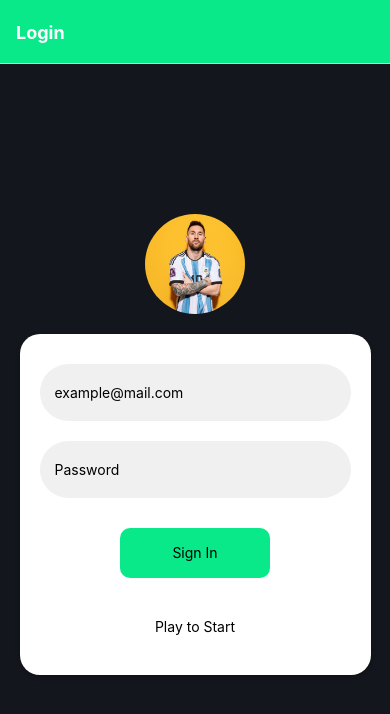
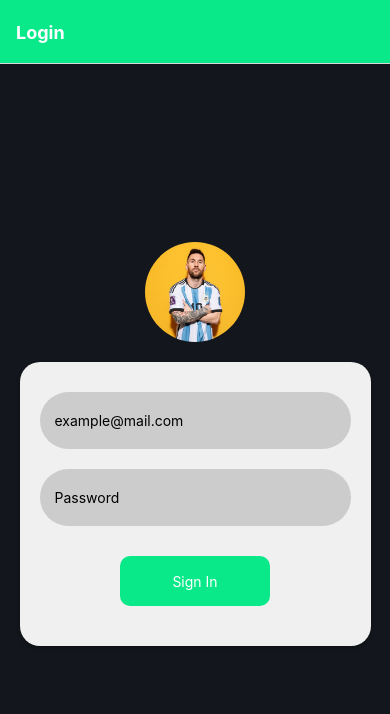
Before and after one commit to jolimadev2/updateApp3Games, a React Native app: screen /Login in a window 390 px wide. Shown: the top 714 px of the page. Built offline with nearby package versions, Linux system fonts and the light colour scheme; no server answers.

Commit message:
authentication Firebase Log In

```diff
--- a/App.jsx
+++ b/App.jsx
@@ -1,5 +1,5 @@
 import * as React from "react";
-import { View, Text, StyleSheet } from "react-native";
+import {StyleSheet } from "react-native";
 import { NavigationContainer } from "@react-navigation/native";
 import { createNativeStackNavigator } from "@react-navigation/native-stack";
 import HomeScreen from "./screens/HomeScreen";
--- a/package.json
+++ b/package.json
@@ -13,6 +13,7 @@
     "@react-navigation/native-stack": "^6.9.13",
     "expo": "~51.0.18",
     "expo-status-bar": "~1.12.1",
+    "firebase": "^10.12.3",
     "react": "18.2.0",
     "react-native": "0.74.3"
   },
--- a/screens/LogInScreen.jsx
+++ b/screens/LogInScreen.jsx
@@ -1,14 +1,46 @@
-import React from "react";
+import React, { useState } from "react";
 import {
   Text,
   StyleSheet,
   View,
   TextInput,
   TouchableOpacity,
-  Image
+  Image,
+  Alert
 } from "react-native";
+import appFirebase from '../credentials';
+import { getAuth,signInWithEmailAndPassword } from "firebase/auth";
 
-const LogInScreen = ({navigation}) => {
+
+
+
+const auth = getAuth(appFirebase)
+/**
+ *
+ * Function that handles the login,
+ * @returns when the user is authenticated by logging in correctly
+ * he/she can navigate to the Home screen.
+ */
+const LogInScreen = (props) => {
+
+
+  const [email, setEmail] = useState()
+  const [password, setPassword] = useState()
+
+  const login = async() => {
+    try {
+      await signInWithEmailAndPassword(auth,email,password)
+      Alert.alert('logging in...', 'entering')
+      props.navigation.navigate('Home')  //when i logg succesfully
+
+    } catch (error) {
+      console.log('error: ',error)
+      Alert.alert('The User or Password is incorrect')
+
+    }
+  }
+
+
   return (
     <View style={styles.container}>
       <View>
@@ -23,23 +55,22 @@ const LogInScreen = ({navigation}) => {
           <TextInput
             placeholder="example@mail.com"
             style={{ paddingHorizontal: 15 }}
+            onChangeText={(text) => setEmail(text)}
           />
         </View>
 
         <View style={styles.cardPlaceholder}>
-          <TextInput placeholder="Password" style={{ paddingHorizontal: 15 }} />
+          <TextInput placeholder="Password" style={{ paddingHorizontal: 15 }}
+          onChangeText={(text) => setPassword(text)} secureTextEntry={true}
+          />
         </View>
 
         <View style={styles.buttonContainer}>
-          <TouchableOpacity style={styles.loginButton}>
-            <Text>Sign In</Text>
+          <TouchableOpacity style={styles.loginButton} onPress={login}>
+            <Text style={styles.btnText}>Sign In</Text>
           </TouchableOpacity>
         </View>
-        <View style={styles.buttonContainer}>
-        <TouchableOpacity style={styles.button} onPress={() => navigation.navigate("Home")}>
-          <Text style={styles.text}>Play to Start</Text>
-        </TouchableOpacity>
-      </View>
+
       </View>
     </View>
   );
@@ -60,7 +91,7 @@ const styles = StyleSheet.create({
   },
   card: {
     margin: 20,
-    backgroundColor: "white", //maybe change it later
+    backgroundColor: "#f0f0f0", //maybe change it later
     borderRadius: 20,
     width: "90%",
     padding: 20,
@@ -75,7 +106,7 @@ const styles = StyleSheet.create({
   },
   cardPlaceholder:{
     paddingVertical: 20,
-    backgroundColor:'#f0f0f0', //change it later
+    backgroundColor:'#ccc', //change it later
     borderRadius:30,
     marginVertical: 10,
   },
@@ -95,5 +126,9 @@ const styles = StyleSheet.create({
     width: 150,
     height: 50,
   },
+  btnText:{
+    textAlign:'center',
+    color:'white'
+  }
 });
 export default LogInScreen;
```
Also changed, not shown: 1 other file (tests, documents, lock files or other folders).
